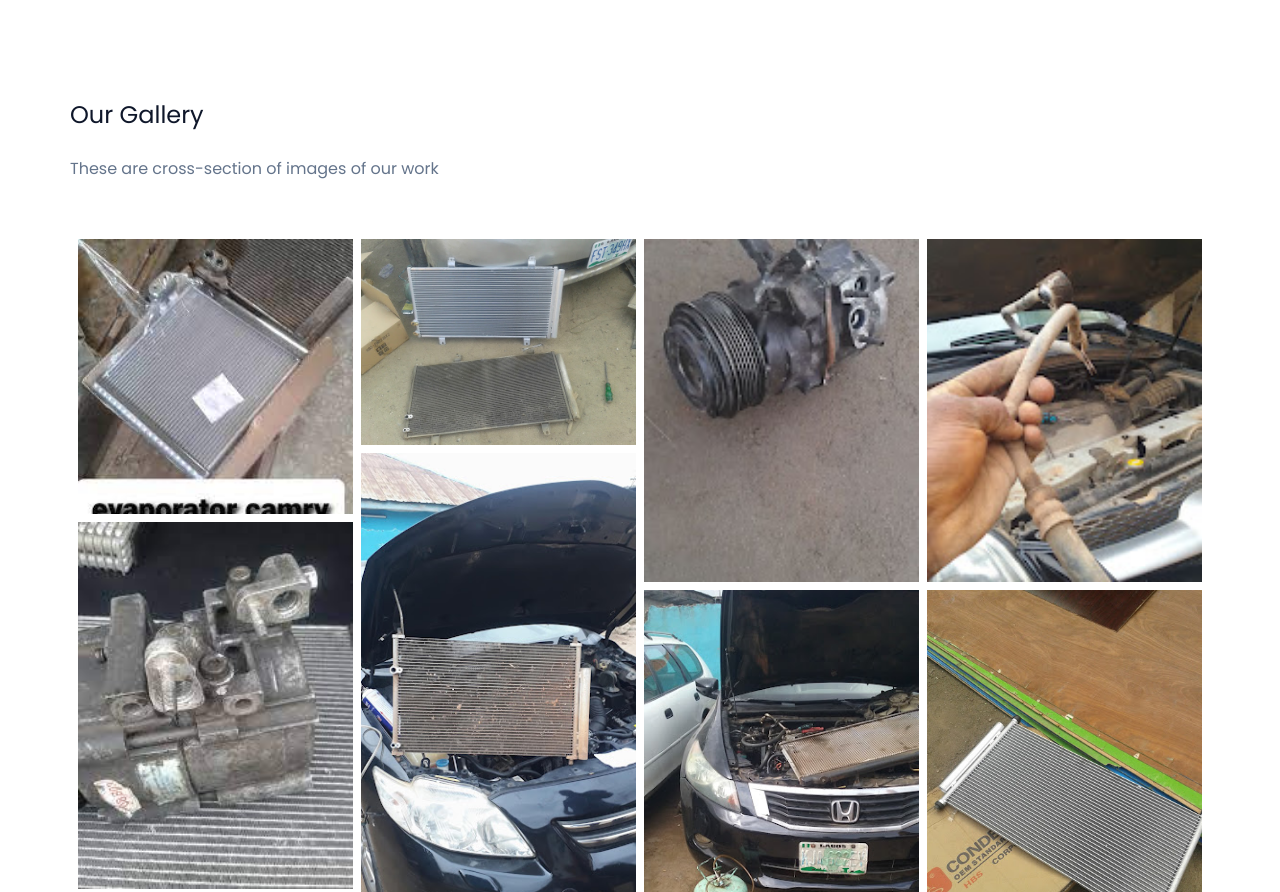
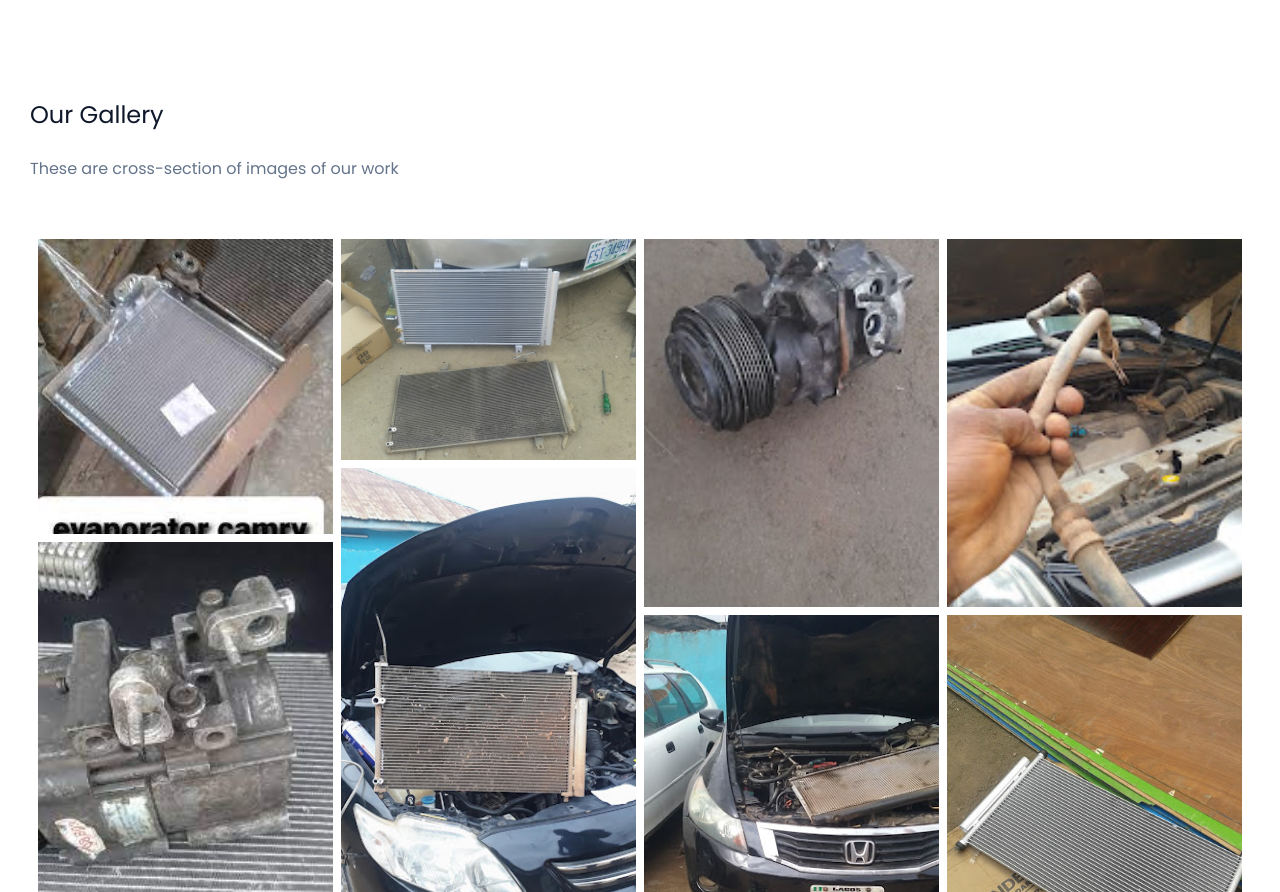
Before and after one commit to ismailadebayo/phymo, a plain HTML site: page index.html in a window 1280 px wide. Shown: the part 2202-3094 px from the top of the page. Drawn offline with nearby package versions, Linux system fonts and the light colour scheme.

Commit message:
gallery margin

```diff
--- a/styles.css
+++ b/styles.css
@@ -679,12 +679,13 @@ nav {
     flex: 100%;
     max-width: 100%;
   }
+
 }
 .review {
   text-align: center;
 }
 #gallery {
-  margin: 20px 70px 20px 70px;
+  margin: 20px 30px 20px 30px;
 }
 .gallery-header {
   margin-bottom: 50px;
```
